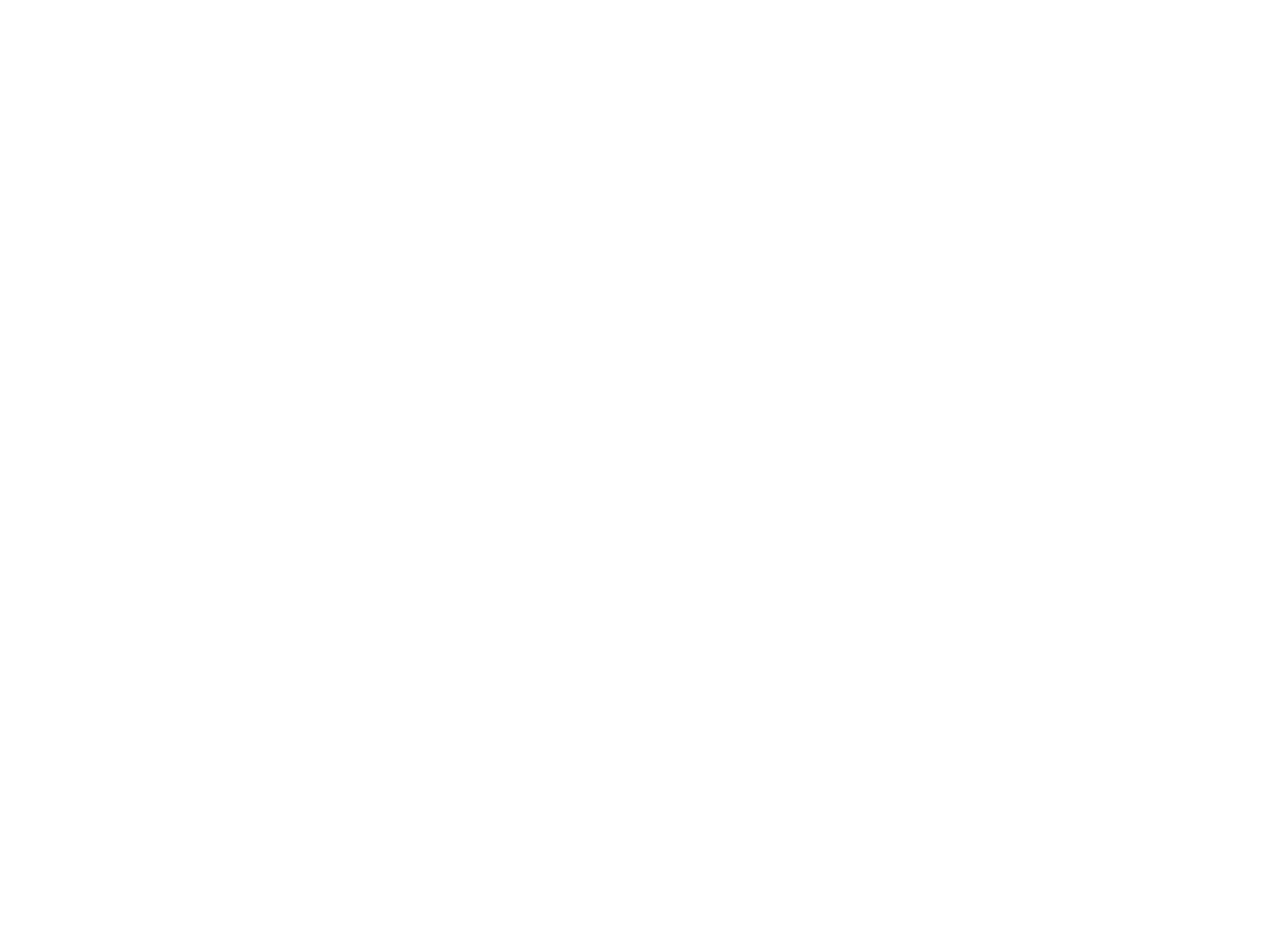
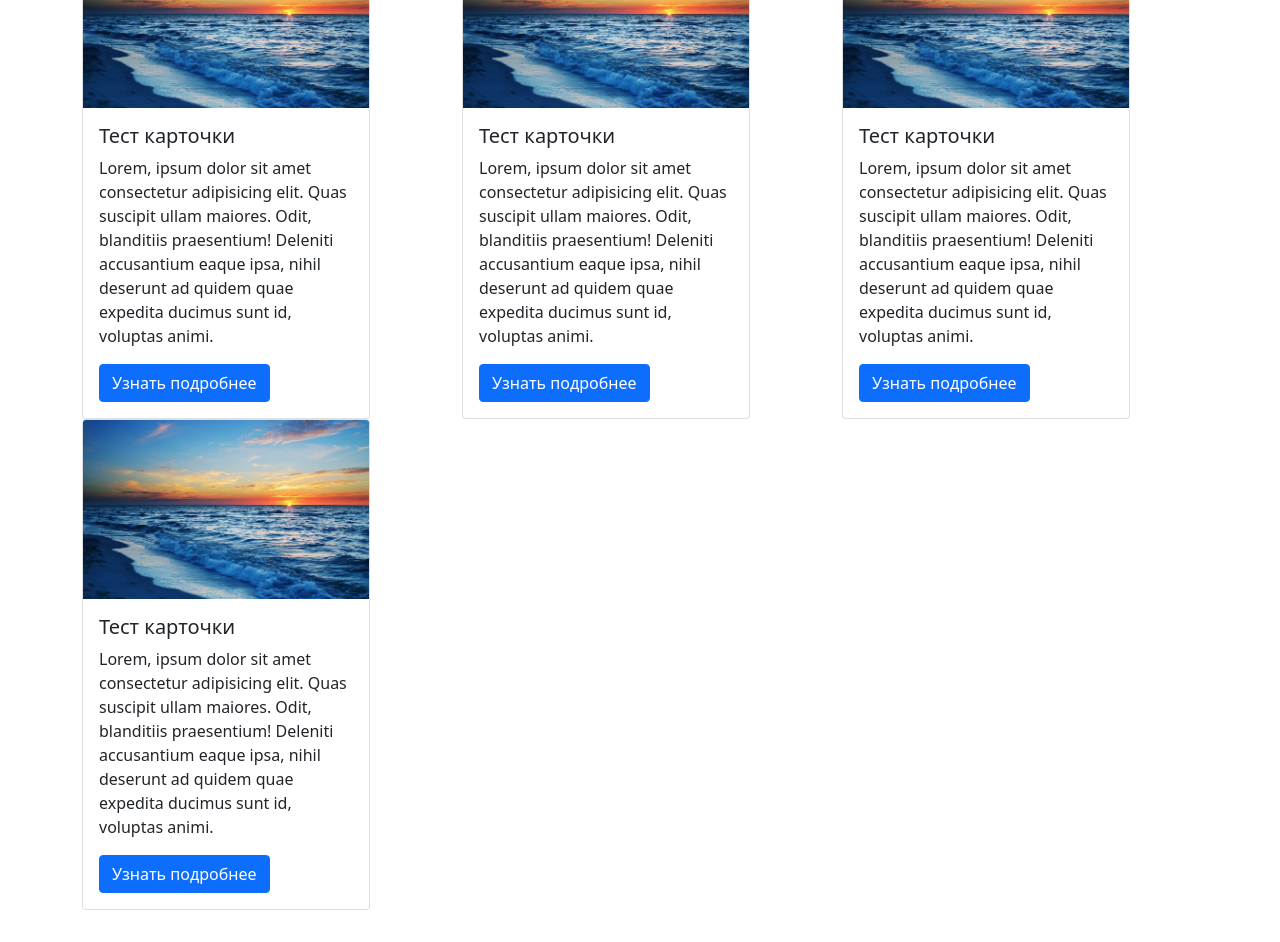
Before and after one commit to AleksandrErmolov/bootsrap-react-simple-project, a React (Create React App) app: page / in a window 1280 px wide. Shown: the part 760-1702 px from the top of the page. Before the commit the page ends 800 px from the top, so only its background shows below. Built offline with nearby package versions, Linux system fonts and the light colour scheme.

Commit message:
add card

```diff
--- a/src/components/Home.jsx
+++ b/src/components/Home.jsx
@@ -1,11 +1,81 @@
 import React from "react";
+import { Card, Col, Container, Row, Button } from "react-bootstrap";
 import Slider from "./Slider";
+import ocean from '../img/ocean.jfif'
+
+
 
 export default function Home() {
     return (
 
         <>
             <Slider />
+            <Container style={{ paddingTop: "2rem", paddingBottom:"2rem" }}>
+
+                <Row>
+                    <Col>
+                        <Card style={{ width: "18rem" }}>
+                            <Card.Img variant="top" src={ocean} />
+                            <Card.Body>
+                                <Card.Title>Тест карточки</Card.Title>
+                                <Card.Text> Lorem, ipsum dolor sit amet consectetur adipisicing elit.
+                                    Quas suscipit ullam maiores. Odit, blanditiis praesentium!
+                                    Deleniti accusantium eaque ipsa,
+                                    nihil deserunt ad quidem quae expedita ducimus sunt id, voluptas animi.
+                                    </Card.Text>
+                                        <Button variant="primary">Узнать подробнее </Button>
+                                </Card.Body>
+                        </Card>
+                    </Col>
+
+                    <Col>
+                        <Card style={{ width: "18rem" }}>
+                            <Card.Img variant="top" src={ocean} />
+                            <Card.Body>
+                                <Card.Title>Тест карточки</Card.Title>
+                                <Card.Text> Lorem, ipsum dolor sit amet consectetur adipisicing elit.
+                                    Quas suscipit ullam maiores. Odit, blanditiis praesentium!
+                                    Deleniti accusantium eaque ipsa,
+                                    nihil deserunt ad quidem quae expedita ducimus sunt id, voluptas animi.
+                                </Card.Text>
+                                <Button variant="primary">Узнать подробнее </Button>
+                            </Card.Body>
+                        </Card>
+                    </Col>
+
+                    <Col>
+                        <Card style={{ width: "18rem" }}>
+                            <Card.Img variant="top" src={ocean} />
+                            <Card.Body>
+                                <Card.Title>Тест карточки</Card.Title>
+                                <Card.Text> Lorem, ipsum dolor sit amet consectetur adipisicing elit.
+                                    Quas suscipit ullam maiores. Odit, blanditiis praesentium!
+                                    Deleniti accusantium eaque ipsa,
+                                    nihil deserunt ad quidem quae expedita ducimus sunt id, voluptas animi.
+                                </Card.Text>
+                                <Button variant="primary">Узнать подробнее </Button>
+                            </Card.Body>
+                        </Card>
+                    </Col>
+
+                    <Col>
+                        <Card style={{ width: "18rem" }}>
+                            <Card.Img variant="top" src={ocean} />
+                            <Card.Body>
+                                <Card.Title>Тест карточки</Card.Title>
+                                <Card.Text> Lorem, ipsum dolor sit amet consectetur adipisicing elit.
+                                    Quas suscipit ullam maiores. Odit, blanditiis praesentium!
+                                    Deleniti accusantium eaque ipsa,
+                                    nihil deserunt ad quidem quae expedita ducimus sunt id, voluptas animi.
+                                </Card.Text>
+                                <Button variant="primary">Узнать подробнее </Button>
+                            </Card.Body>
+                        </Card>
+                    </Col>
+
+
+                </Row>
+            </Container>
         </>
     )
 }
```
Also changed, not shown: src/components/Jumbotron.jsx (added, +10 -0 lines).
